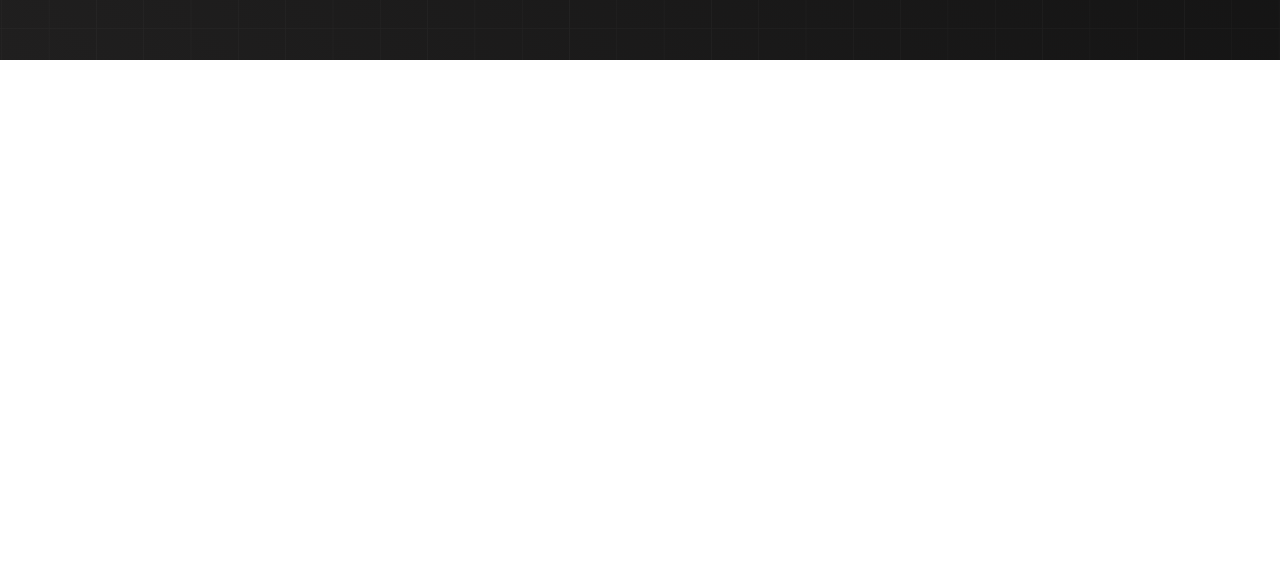
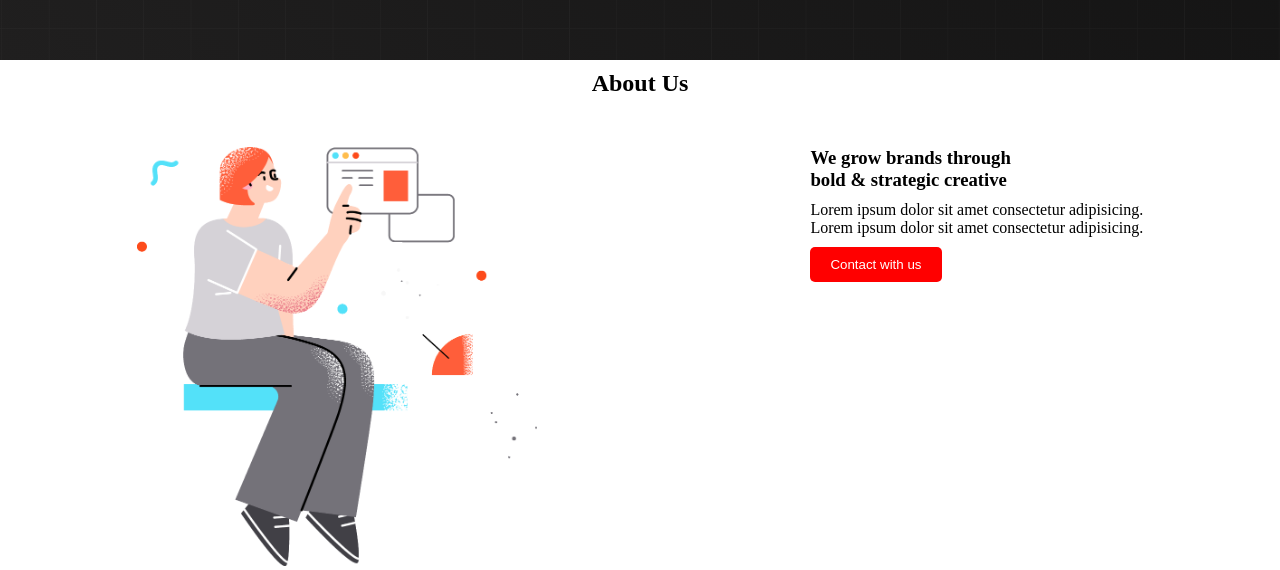
Before and after one commit to Maasuuum/digital-product-ui, a plain HTML site: page index.html in a window 1280 px wide. Shown: the part 803-1373 px from the top of the page. Before the commit the page ends 863 px from the top, so only its background shows below. Drawn offline with Linux system fonts and the light colour scheme.

Commit message:
about section added

```diff
--- a/design/style.css
+++ b/design/style.css
@@ -65,3 +65,25 @@
 .banner-img{
     width: 300px;
 }
+/* body part */
+.about-us{
+    /* align-items: center; */
+    text-align: center;
+    padding-top: 10px;
+    padding-bottom: 50px;
+}
+.about-us-container{
+    display: flex;
+    justify-content: space-around;
+    /* align-items: center; */
+}
+.body-img{
+    width: 400px;
+}
+.about-right{
+    /* width: 500px; */
+}
+.body-desc{
+    padding-top: 10px;
+    padding-bottom: 10px;
+}
--- a/index.html
+++ b/index.html
@@ -34,7 +34,21 @@
           </div>
       </section>
     </header>
-    <main></main>
+    <main>
+        <section>
+            <h1 class="about-us">About Us</h1>
+            <div class="about-us-container">
+                <div>
+                    <img class="body-img" src="design/images/section.png" alt="">
+                </div>
+                <div class="about-right">
+                   <h3>We grow brands through <br> bold & strategic creative</h3>
+                    <p class="body-desc">Lorem ipsum dolor sit amet consectetur adipisicing. <br> Lorem ipsum dolor sit amet consectetur adipisicing.</p>
+                    <button class="btn-primary">Contact with us</button>
+                </div>
+            </div>
+        </section>
+    </main>
     <footer></footer>
 </body>
 </html>
```
